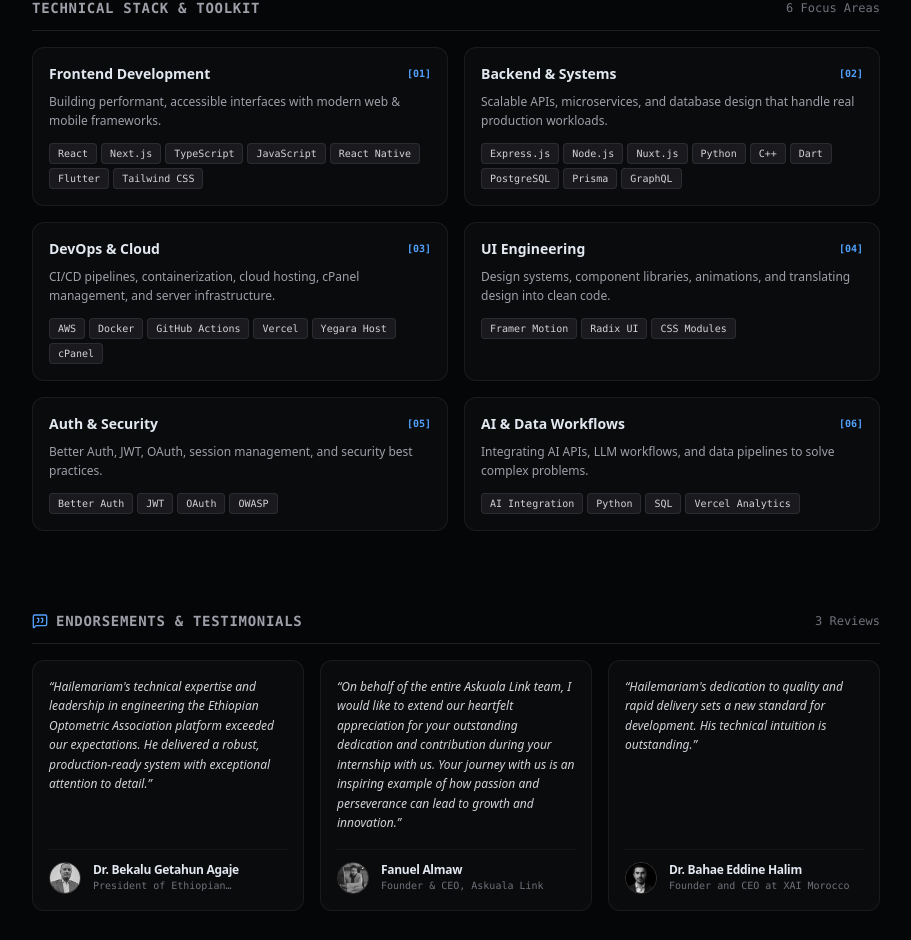
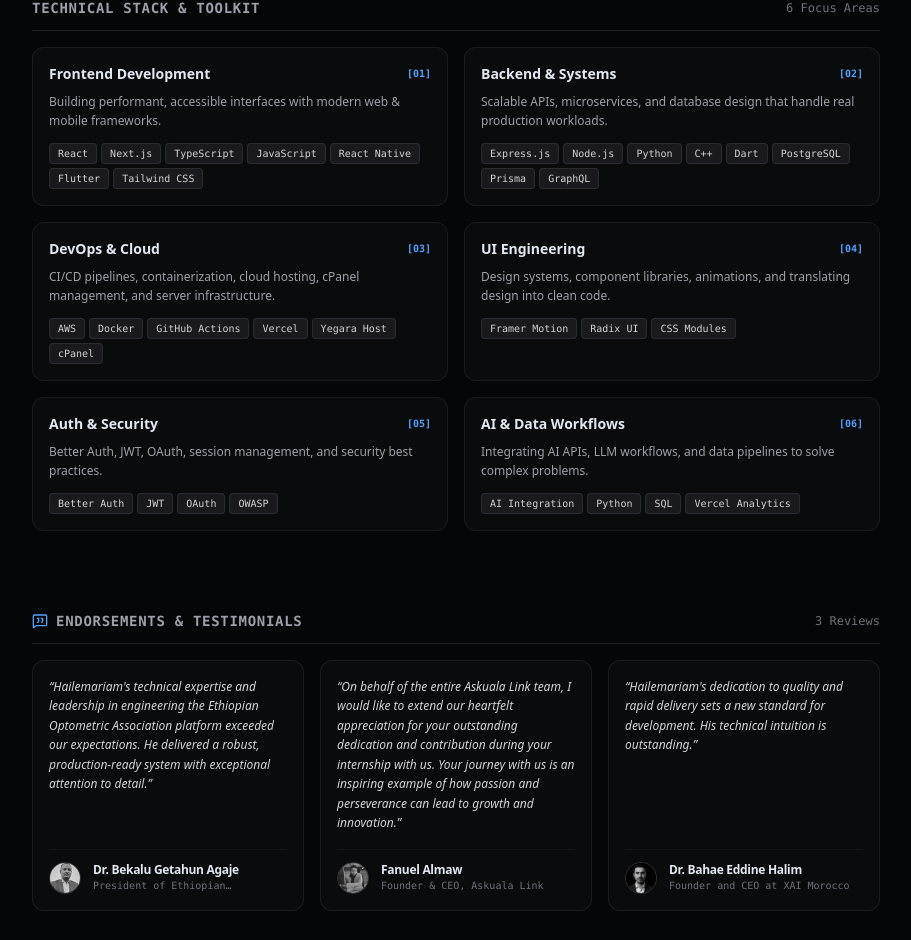
Before and after one commit to haile121/portfolio, a Next.js app: page /minimalist in a window 1280 px wide. Shown: the part 3254-4194 px from the top of the page, without its empty margins (184-1095 px from the left). Built offline with nearby package versions, Linux system fonts and the light colour scheme.

Commit message:
refactor(dev): remove Nuxt.js from dev skills

```diff
--- a/src/data/dev.ts
+++ b/src/data/dev.ts
@@ -14,7 +14,6 @@ export const devSkillsBar = [
   "TypeScript",
   "JavaScript",
   "Express.js",
-  "Nuxt.js",
   "Python",
   "C++",
   "Dart",
@@ -59,7 +58,6 @@ export const devSkillsBox = [
     tags: [
       "Express.js",
       "Node.js",
-      "Nuxt.js",
       "Python",
       "C++",
       "Dart",
```
